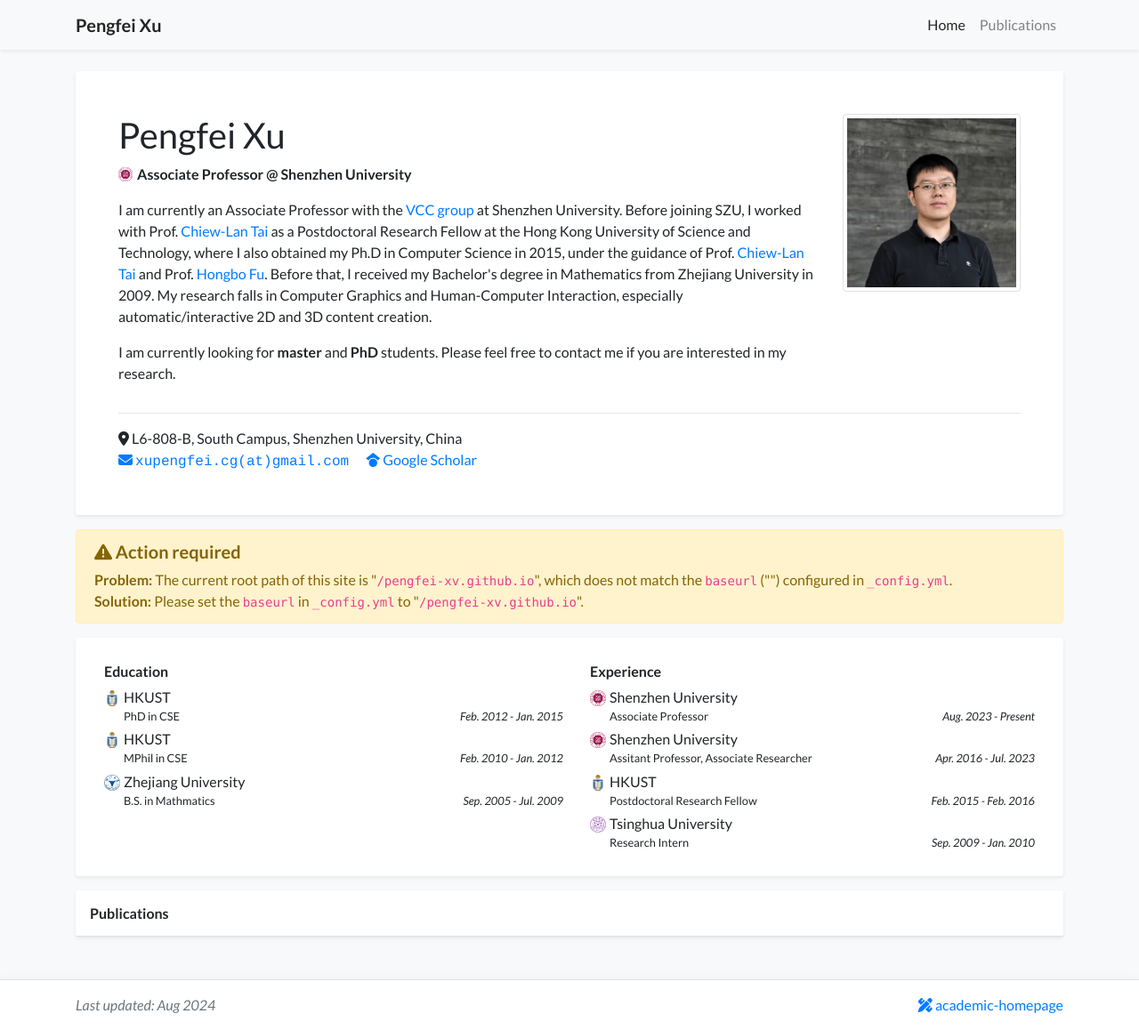
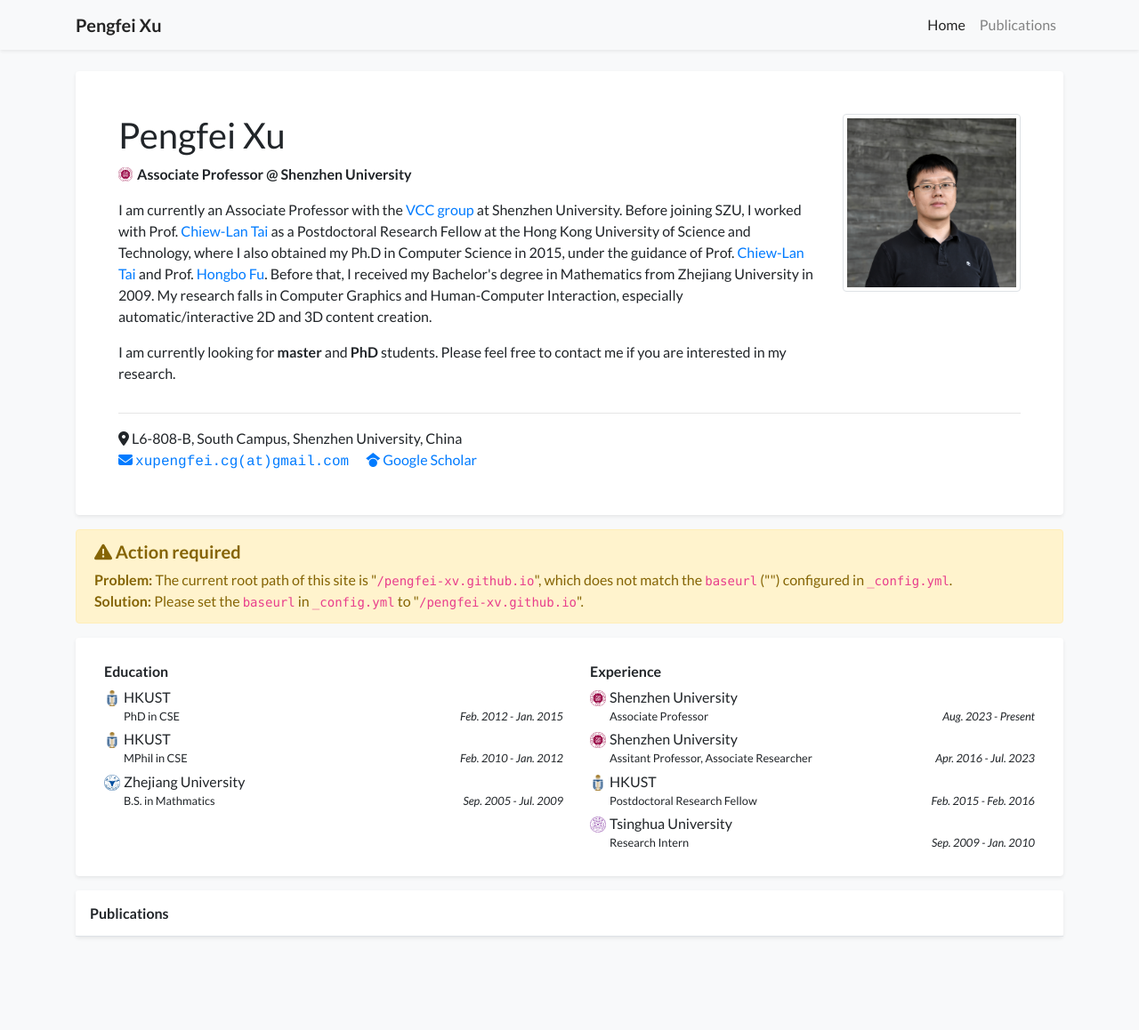
Before and after one commit to pengfei-xv/pengfei-xv.github.io, a Jekyll site: the page built from index.html, in a window 1280 px wide and 1158 px high. Shown: the whole window at 89% size. Built offline with Jekyll 4.4.1, drawn with Linux system fonts in a browser that asks for light colours; a style sheet for code colours, icons or effects is not loaded.

Commit message:
Update footer.html

```diff
--- a/_includes/footer.html
+++ b/_includes/footer.html
@@ -48,7 +48,7 @@
     </div>
 </footer> -->
 
-<footer class="footer border-top py-2 mt-5 bg-white shadow">
+<!-- <footer class="footer border-top py-2 mt-5 bg-white shadow">
     <div class="container">
         <div class="row my-2">
             <div class="col-md-4">
@@ -70,4 +70,4 @@
             </div>
         </div>
     </div>
-</footer>
+</footer> -->
```
